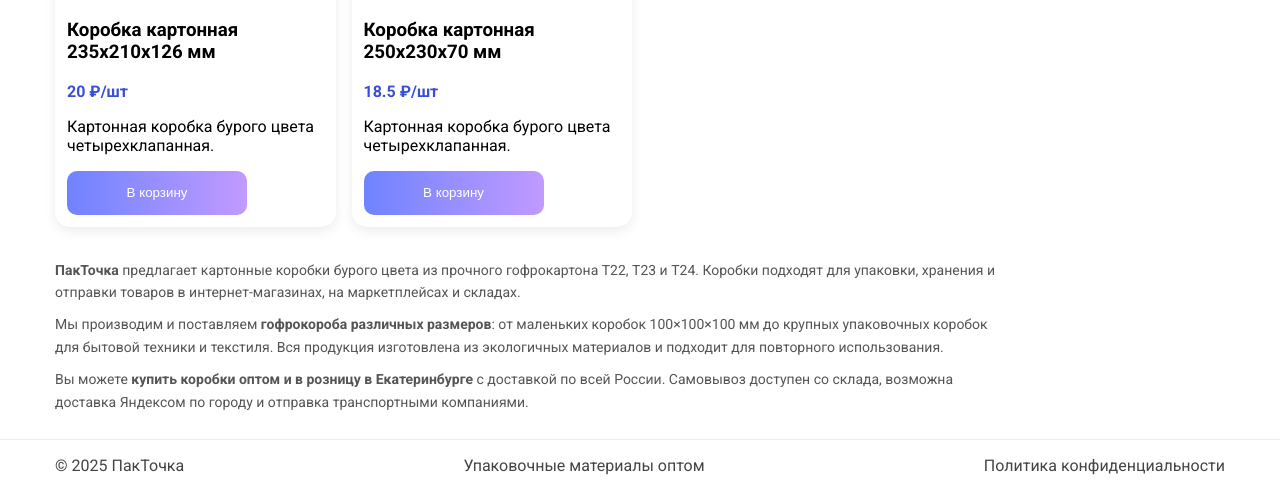
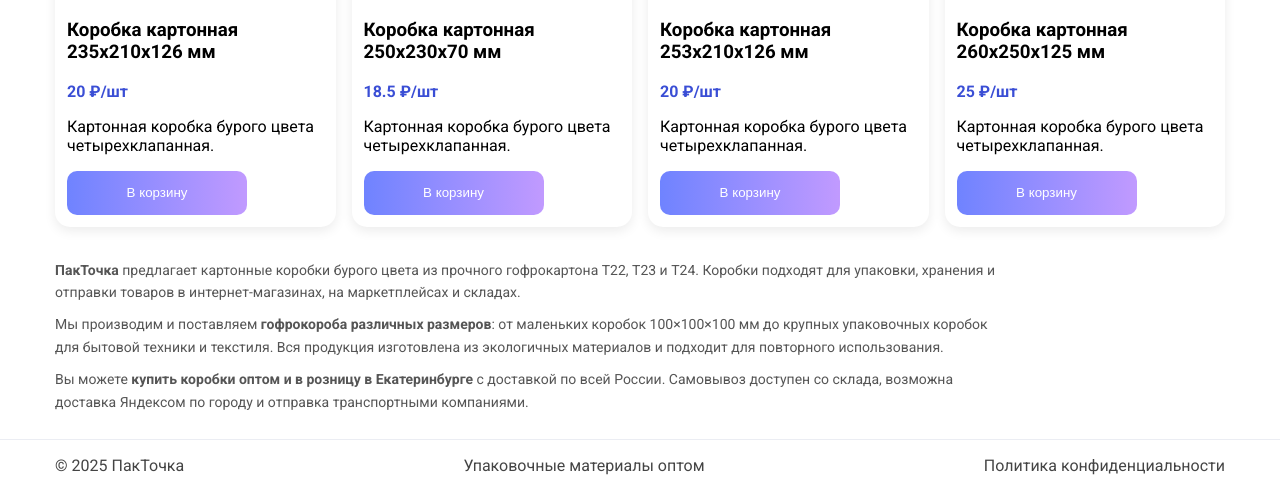
Before and after one commit to mckhoklov-creator/packtochka, a Jekyll site: the page built from katalog/korobki/index.md, in a window 1280 px wide and 900 px high, scrolled down 1086 px, cut to the strip 409-900 px from the top of the window. Built offline with Jekyll 4.4.1, drawn with Linux system fonts in a browser that asks for light colours.

Commit message:
Update products.yml

```diff
--- a/_data/products.yml
+++ b/_data/products.yml
@@ -87,6 +87,24 @@
   short: Картонная коробка бурого цвета четырехклапанная.
   images:
   - /assets/img/korobka-250x230x70.png
+  min_order: 100 шт
+- name: Коробка картонная 253х210х126 мм
+  category: korobki
+  slug: korobka-253x210x126
+  price: '20'
+  unit: ₽/шт
+  short: Картонная коробка бурого цвета четырехклапанная.
+  images:
+  - /assets/img/korobka-253x210x126.png
+  min_order: 100 шт
+- name: Коробка картонная 260х250х125 мм
+  category: korobki
+  slug: korobka-260x250x125
+  price: '25'
+  unit: ₽/шт
+  short: Картонная коробка бурого цвета четырехклапанная.
+  images:
+  - /assets/img/korobka-260x250x125.png
   min_order: 100 шт
 - name: Пакет курьерский 100x150 мм
   category: pakety
```
